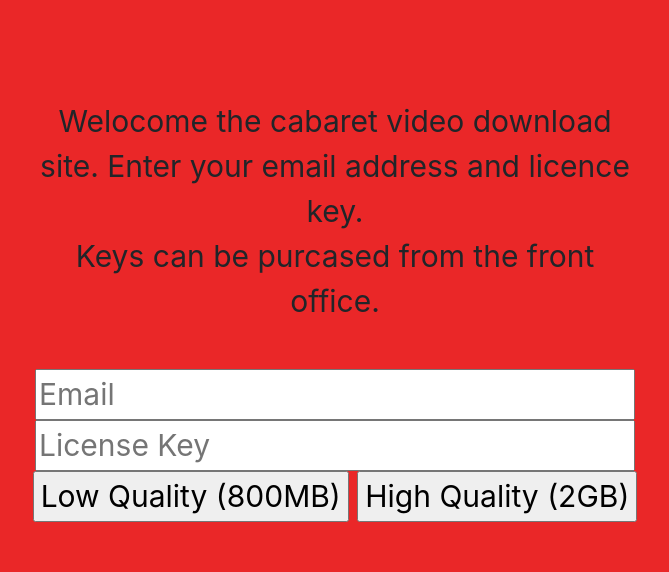
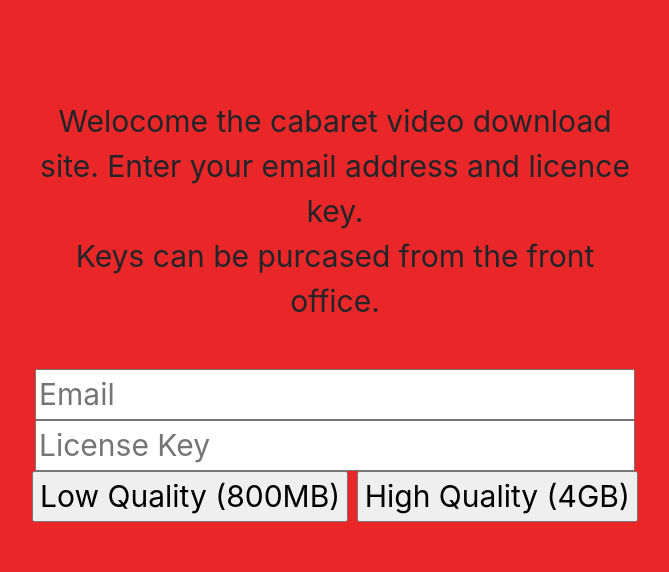
Before and after one commit to Hlaxfors/cabaretwebsite2018, a PHP site: page /html/index.php in a window 1280 px wide. Shown: the part 511-1083 px from the top of the page, without its empty margins (305-974 px from the left). Run offline with PHP 8.4, Linux system fonts and the light colour scheme; some libraries are stand-ins or nearby versions.

Commit message:
update good quality file size

```diff
--- a/inc/home.php
+++ b/inc/home.php
@@ -6,5 +6,5 @@ Keys can be purcased from the front office. <br>
     <input type="email" name="email" placeholder="Email" style="width: 20em"><br>
     <input type="text" name="key" placeholder="License Key" style="width: 20em"><br>
     <input type="submit" value="Low Quality (800MB)">
-    <input type="submit" name="goodQuality" value="High Quality (2GB)">
+    <input type="submit" name="goodQuality" value="High Quality (4GB)">
 </form>
```
